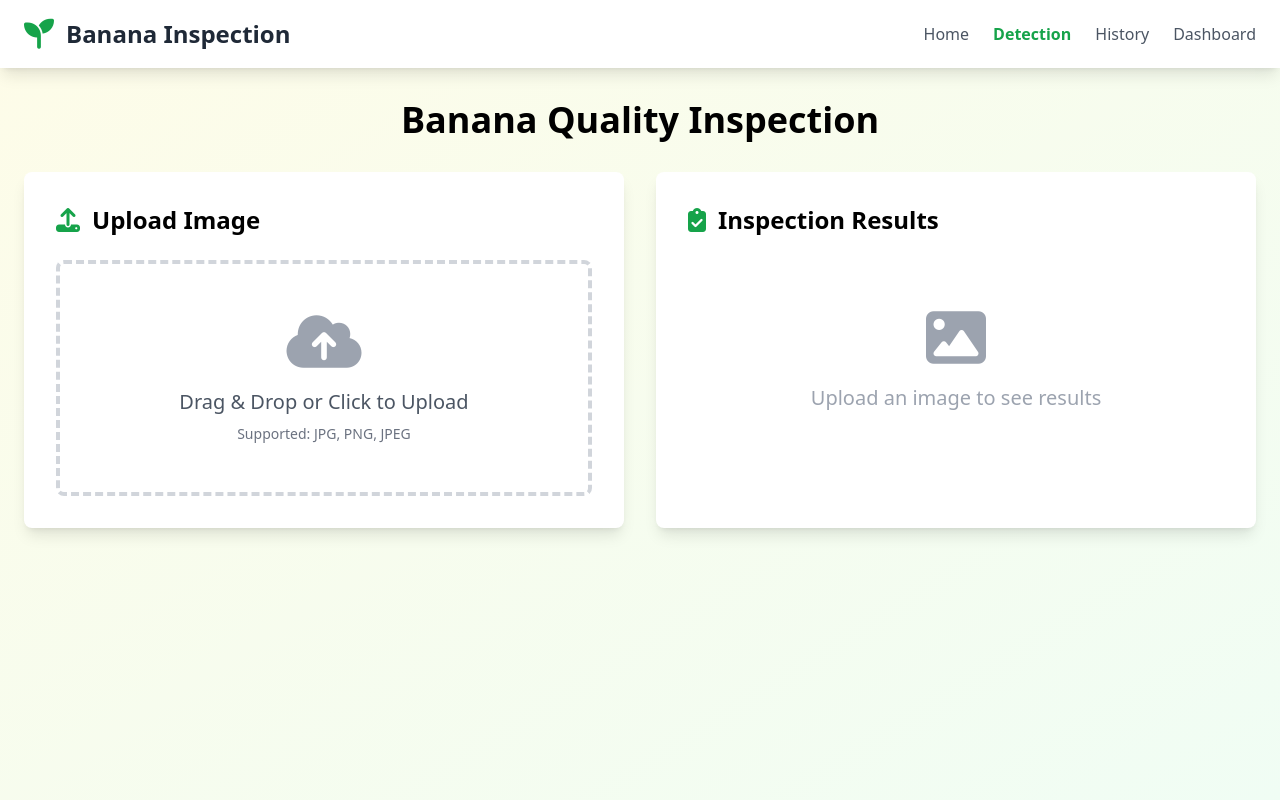
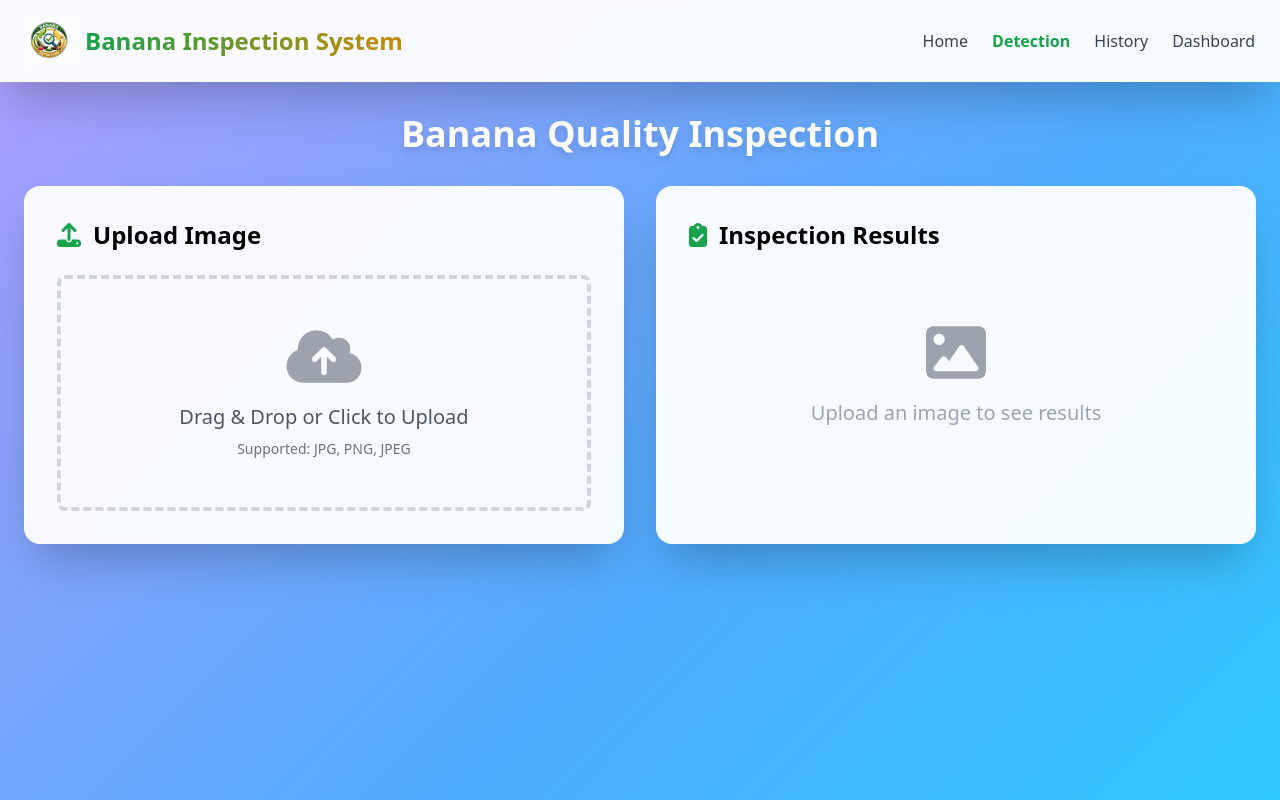
Before and after one commit to marjonvera2005-creator/banana_detection, a Flask app: page /detect in a window 1280 px wide. Run offline with Flask 3, Linux system fonts and the light colour scheme; parts of the project's set-up code (start-up, migrations or seed data) failed here and were passed over; some libraries are stand-ins or nearby versions.

Commit message:
Enhance detect.html with new styles and layout
Updated styles and structure for improved aesthetics and usability.

```diff
--- a/banana/templates/detect.html
+++ b/banana/templates/detect.html
@@ -6,30 +6,47 @@
     <title>Detection - Banana Inspection</title>
     <script src="https://cdn.tailwindcss.com"></script>
     <link rel="stylesheet" href="https://cdnjs.cloudflare.com/ajax/libs/font-awesome/6.4.0/css/all.min.css">
+    <style>
+        body {
+            background: linear-gradient(135deg, #667eea 0%, #764ba2 25%, #f093fb 50%, #4facfe 75%, #00f2fe 100%);
+            background-size: 400% 400%;
+            animation: gradient 15s ease infinite;
+        }
+        @keyframes gradient {
+            0% { background-position: 0% 50%; }
+            50% { background-position: 100% 50%; }
+            100% { background-position: 0% 50%; }
+        }
+        .glass {
+            background: rgba(255, 255, 255, 0.95);
+            backdrop-filter: blur(10px);
+            border: 1px solid rgba(255, 255, 255, 0.3);
+        }
+    </style>
 </head>
-<body class="bg-gradient-to-br from-yellow-50 to-green-50 min-h-screen">
-    <nav class="bg-white shadow-lg">
+<body class="min-h-screen">
+    <nav class="glass shadow-2xl sticky top-0 z-50">
         <div class="container mx-auto px-4 sm:px-6 py-4">
             <div class="flex items-center justify-between flex-wrap">
                 <div class="flex items-center space-x-2 sm:space-x-3">
-                    <i class="fas fa-seedling text-2xl sm:text-3xl text-green-600"></i>
-                    <span class="text-lg sm:text-2xl font-bold text-gray-800">Banana Inspection</span>
+                    <img src="{{ url_for('static', filename='images/banana.png') }}" alt="Logo" class="w-10 h-10 sm:w-12 sm:h-12 object-contain">
+                    <span class="text-lg sm:text-2xl font-bold bg-gradient-to-r from-green-600 to-yellow-600 bg-clip-text text-transparent">Banana Inspection System</span>
                 </div>
                 <div class="flex space-x-3 sm:space-x-6 text-sm sm:text-base mt-2 sm:mt-0">
-                    <a href="/" class="text-gray-600 hover:text-green-600">Home</a>
-                    <a href="/detect" class="text-green-600 font-semibold">Detection</a>
-                    <a href="/history" class="text-gray-600 hover:text-green-600">History</a>
-                    <a href="/dashboard" class="text-gray-600 hover:text-green-600">Dashboard</a>
+                    <a href="/" class="text-gray-700 hover:text-green-600 font-medium">Home</a>
+                    <a href="/detect" class="text-green-600 font-bold">Detection</a>
+                    <a href="/history" class="text-gray-700 hover:text-green-600 font-medium">History</a>
+                    <a href="/dashboard" class="text-gray-700 hover:text-green-600 font-medium">Dashboard</a>
                 </div>
             </div>
         </div>
     </nav>
 
     <div class="container mx-auto px-4 sm:px-6 py-6 sm:py-8">
-        <h1 class="text-2xl sm:text-3xl md:text-4xl font-bold text-center mb-6 sm:mb-8">Banana Quality Inspection</h1>
+        <h1 class="text-2xl sm:text-3xl md:text-4xl font-bold text-center mb-6 sm:mb-8 text-white drop-shadow-lg">Banana Quality Inspection</h1>
 
         <div class="grid grid-cols-1 lg:grid-cols-2 gap-6 sm:gap-8">
-            <div class="bg-white rounded-lg shadow-lg p-4 sm:p-6 md:p-8">
+            <div class="glass rounded-2xl shadow-2xl p-4 sm:p-6 md:p-8">
                 <h2 class="text-xl sm:text-2xl font-bold mb-4 sm:mb-6 flex items-center">
                     <i class="fas fa-upload text-green-600 mr-2 sm:mr-3"></i>
                     Upload Image
@@ -56,7 +73,7 @@
                 </div>
             </div>
 
-            <div class="bg-white rounded-lg shadow-lg p-4 sm:p-6 md:p-8">
+            <div class="glass rounded-2xl shadow-2xl p-4 sm:p-6 md:p-8">
                 <h2 class="text-xl sm:text-2xl font-bold mb-4 sm:mb-6 flex items-center">
                     <i class="fas fa-clipboard-check text-green-600 mr-2 sm:mr-3"></i>
                     Inspection Results
```
